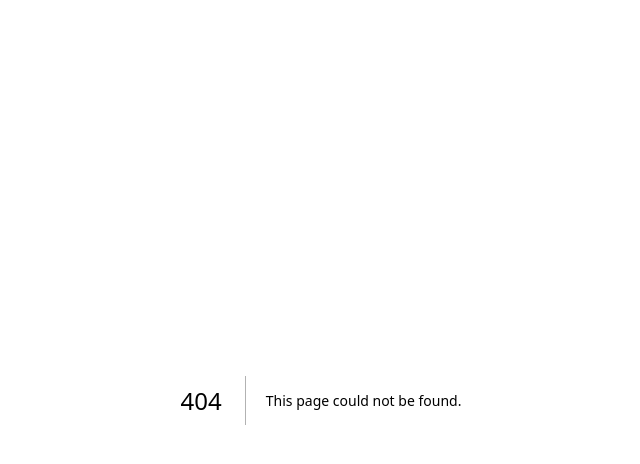
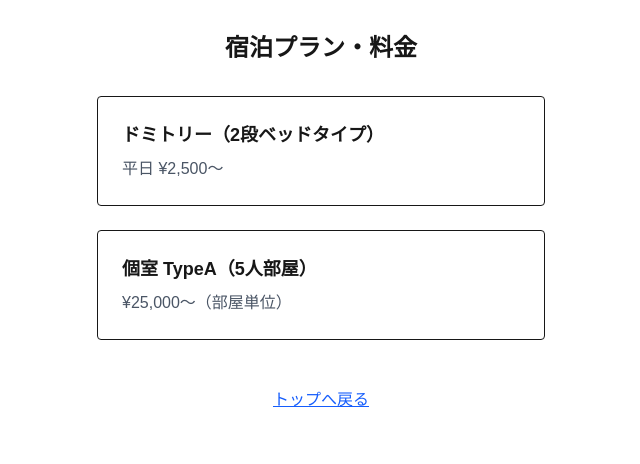
Before and after one commit to furuucodeworks/nishiborakan-hp, a Next.js app: page /accommodation in a window 1280 px wide. Before the commit this address had no page. Shown: the top 464 px of the page, without its empty margins (319-959 px from the left). Built offline with nearby package versions, Linux system fonts and the light colour scheme.

Commit message:
Add accommodation page

```diff
--- /dev/null
+++ b/src/app/accommodation/page.tsx
@@ -0,0 +1,25 @@
+import Link from "next/link";
+
+export default function Accommodation() {
+  return (
+    <main className="min-h-screen flex flex-col items-center p-8">
+      <h1 className="text-2xl font-bold mb-8">宿泊プラン・料金</h1>
+
+      <div className="flex flex-col gap-6 w-full max-w-md">
+        <div className="border rounded p-6">
+          <h2 className="text-lg font-semibold mb-2">ドミトリー（2段ベッドタイプ）</h2>
+          <p className="text-gray-600">平日 ¥2,500〜</p>
+        </div>
+
+        <div className="border rounded p-6">
+          <h2 className="text-lg font-semibold mb-2">個室 TypeA（5人部屋）</h2>
+          <p className="text-gray-600">¥25,000〜（部屋単位）</p>
+        </div>
+      </div>
+
+      <Link href="/" className="mt-12 text-blue-600 underline">
+        トップへ戻る
+      </Link>
+    </main>
+  );
+}
```
